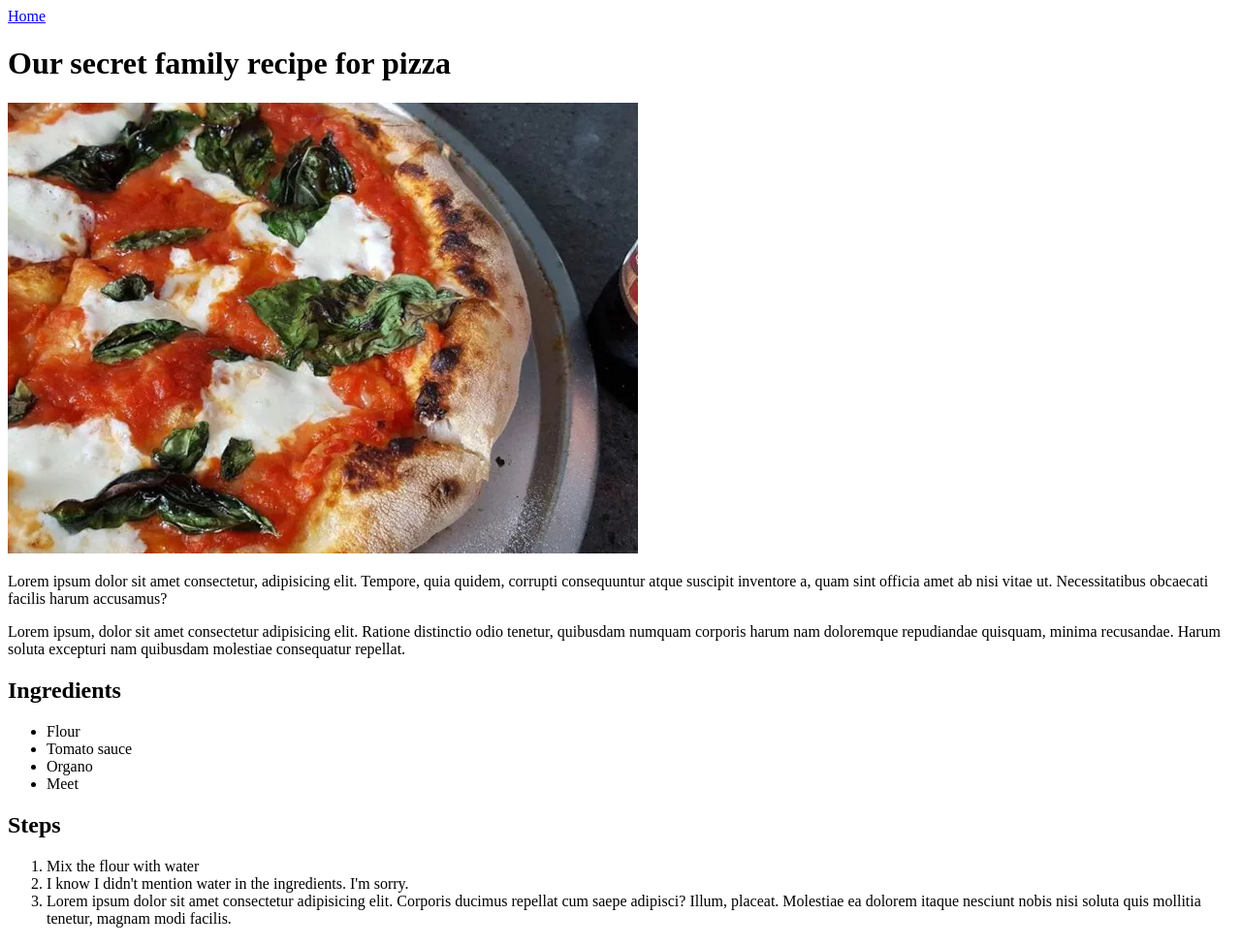
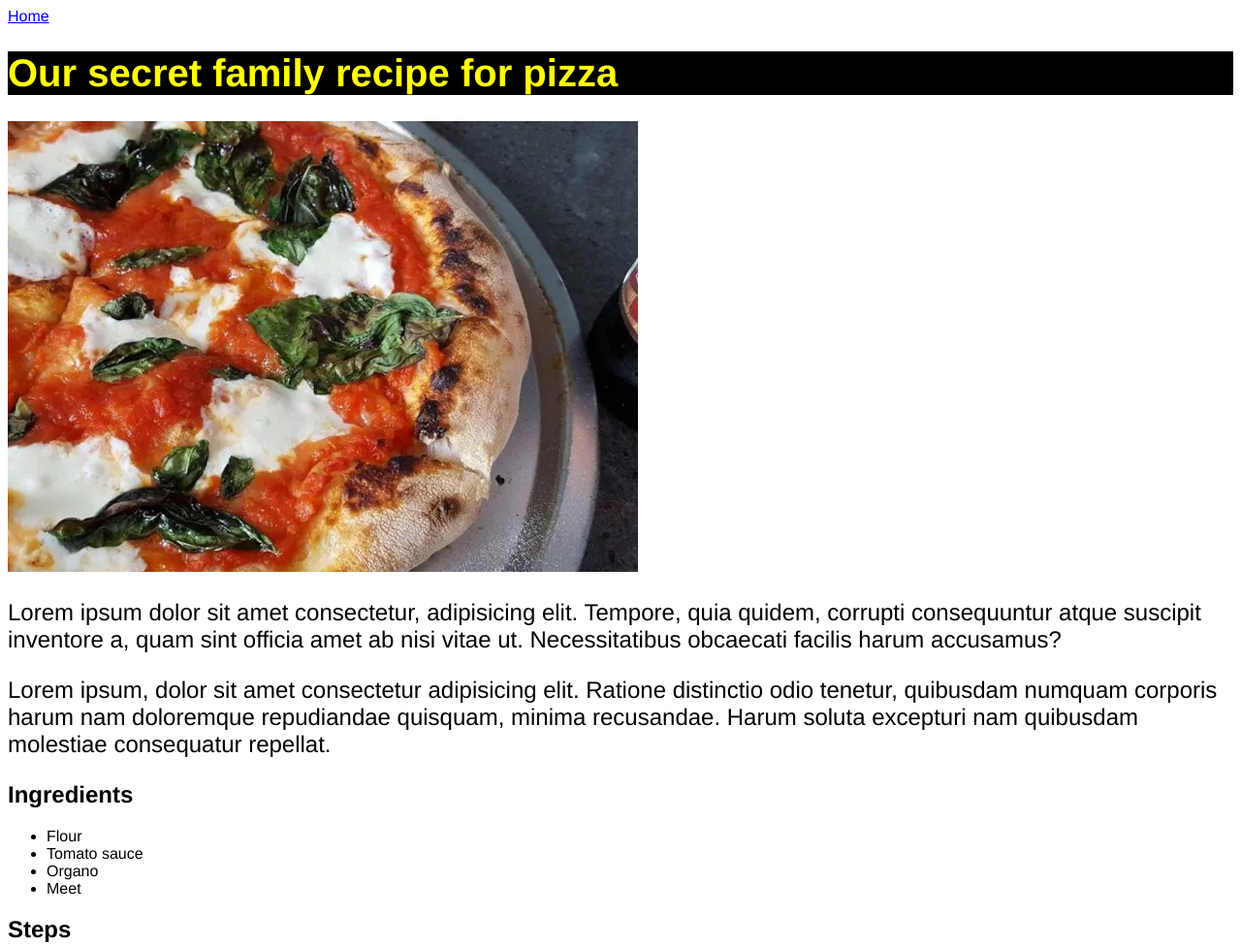
Before and after one commit to MuhammadISayyed/odin-recipes, a plain HTML site: page recipes/pizza.html in a window 1280 px wide. Shown: the top 976 px of the page at 97% size. Drawn offline with Linux system fonts and the light colour scheme.

Commit message:
Add some CSS styling to make the recipes look pretty.
The site didn't look good, so I had to level it up a little bit.

```diff
--- a/recipes/pizza.html
+++ b/recipes/pizza.html
@@ -1,20 +1,31 @@
 <!DOCTYPE html>
 <html lang="en">
   <head>
-    <meta charset="UTF-8">
-    <meta name="viewport" content="width=device-width, initial-scale=1.0">
+    <meta charset="UTF-8" />
+    <meta name="viewport" content="width=device-width, initial-scale=1.0" />
+    <link rel="stylesheet" href="../style.css" />
     <title>Pizza Recipe</title>
   </head>
   <body>
     <a href="../index.html">Home</a>
 
-    <h1>Our secret family recipe for pizza</h1>
+    <h1 class="big-head">Our secret family recipe for pizza</h1>
 
-    <img src="../images/pizza.webp" alt="Pizza image">
+    <img src="../images/pizza.webp" alt="Pizza image" />
 
-    <p>Lorem ipsum dolor sit amet consectetur, adipisicing elit. Tempore, quia quidem, corrupti consequuntur atque suscipit inventore a, quam sint officia amet ab nisi vitae ut. Necessitatibus obcaecati facilis harum accusamus?</p>
+    <p>
+      Lorem ipsum dolor sit amet consectetur, adipisicing elit. Tempore, quia
+      quidem, corrupti consequuntur atque suscipit inventore a, quam sint
+      officia amet ab nisi vitae ut. Necessitatibus obcaecati facilis harum
+      accusamus?
+    </p>
 
-    <p>Lorem ipsum, dolor sit amet consectetur adipisicing elit. Ratione distinctio odio tenetur, quibusdam numquam corporis harum nam doloremque repudiandae quisquam, minima recusandae. Harum soluta excepturi nam quibusdam molestiae consequatur repellat.</p>
+    <p>
+      Lorem ipsum, dolor sit amet consectetur adipisicing elit. Ratione
+      distinctio odio tenetur, quibusdam numquam corporis harum nam doloremque
+      repudiandae quisquam, minima recusandae. Harum soluta excepturi nam
+      quibusdam molestiae consequatur repellat.
+    </p>
 
     <!-- I used Lorem Ipsum because I'm pretty lazy; also, you shouldn't get your recipes from me. I barely could boil eggs. -->
 
@@ -32,9 +43,12 @@
     <ol>
       <li>Mix the flour with water</li>
       <li>I know I didn't mention water in the ingredients. I'm sorry.</li>
-        <li>Lorem ipsum dolor sit amet consectetur adipisicing elit. Corporis ducimus repellat cum saepe adipisci? Illum, placeat. Molestiae ea dolorem itaque nesciunt nobis nisi soluta quis mollitia tenetur, magnam modi facilis.</li>
+      <li>
+        Lorem ipsum dolor sit amet consectetur adipisicing elit. Corporis
+        ducimus repellat cum saepe adipisci? Illum, placeat. Molestiae ea
+        dolorem itaque nesciunt nobis nisi soluta quis mollitia tenetur, magnam
+        modi facilis.
+      </li>
     </ol>
-
-
   </body>
 </html>
--- /dev/null
+++ b/style.css
@@ -0,0 +1,15 @@
+*{
+    font-family: 'Franklin Gothic Medium', 'Arial Narrow', Arial, sans-serif;
+}
+
+.big-head{
+    font-size: 40px;
+    font-weight: bolder;
+    color: yellow;
+    background-color: black;
+}
+
+p{
+    font-size: 24px;
+    color: black;
+}
```
Also changed, not shown: index.html (+8 -7 lines). Lines whose indentation alone changed are shown as unchanged.
